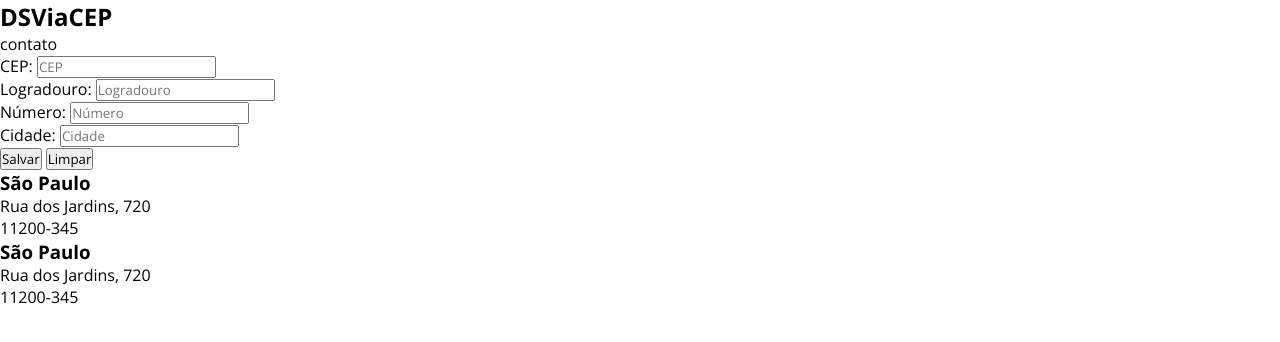
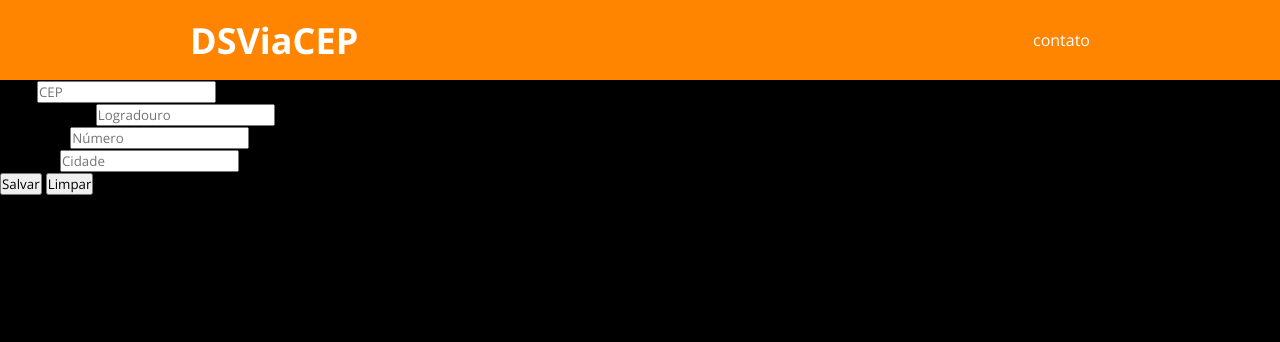
Before and after one commit to viniciusmontes/projeto-viacep, a plain HTML site: page index.html in a window 1280 px wide. Drawn offline with nearby package versions, Linux system fonts and the light colour scheme.

Commit message:
Styling the navigation bar

```diff
--- a/css/styles.css
+++ b/css/styles.css
@@ -4,3 +4,35 @@
   margin: 0;
   font-family: 'Open Sans', sans-serif;
 }
+
+html, body {
+  background-color:#000;
+}
+
+.nav-container {
+  height: 80px;
+  background-color: #ff8400;
+  width: 100%;
+  padding: 0 20px;
+  display: flex;
+  align-items: center;
+}
+
+.nav-main {
+  width: 100%;
+  max-width: 900px;
+  margin: 0 auto;
+  display: flex;
+  align-items: center;
+  justify-content: space-between;
+}
+
+.nav-main h1 {
+  color: #fff;
+  font-size: 36px;
+}
+
+.contact-link {
+  color: #fff;
+  cursor: pointer;
+}
--- a/index.html
+++ b/index.html
@@ -14,10 +14,10 @@
     <link rel="stylesheet" href="css/styles.css" />
   </head>
   <body>
-    <header>
-      <nav>
+    <header class="nav-container">
+      <nav class="nav-main">
         <h1>DSViaCEP</h1>
-        <div>contato</div>
+        <div class="contact-link">contato</div>
       </nav>
     </header>
     <main>
```
